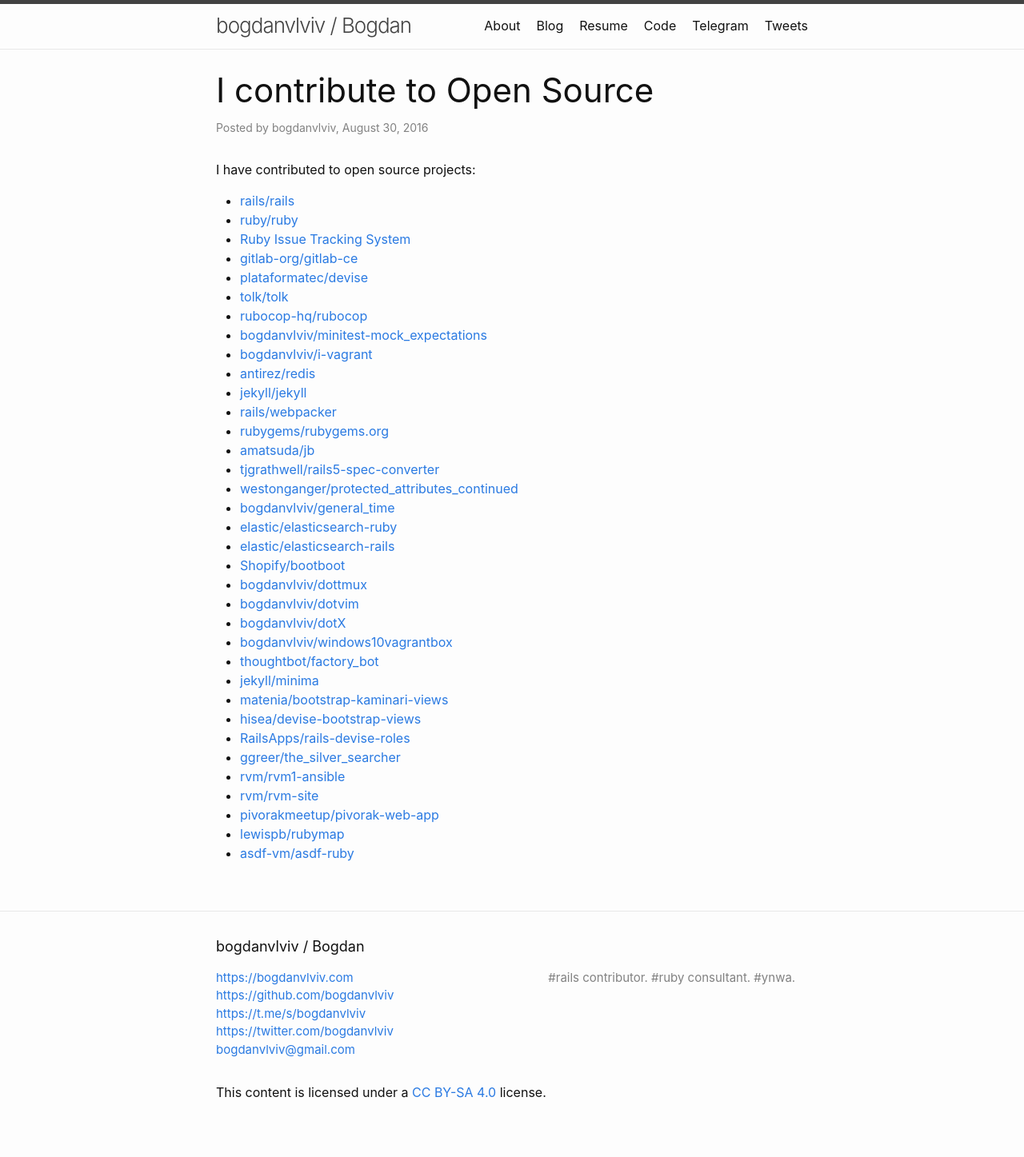
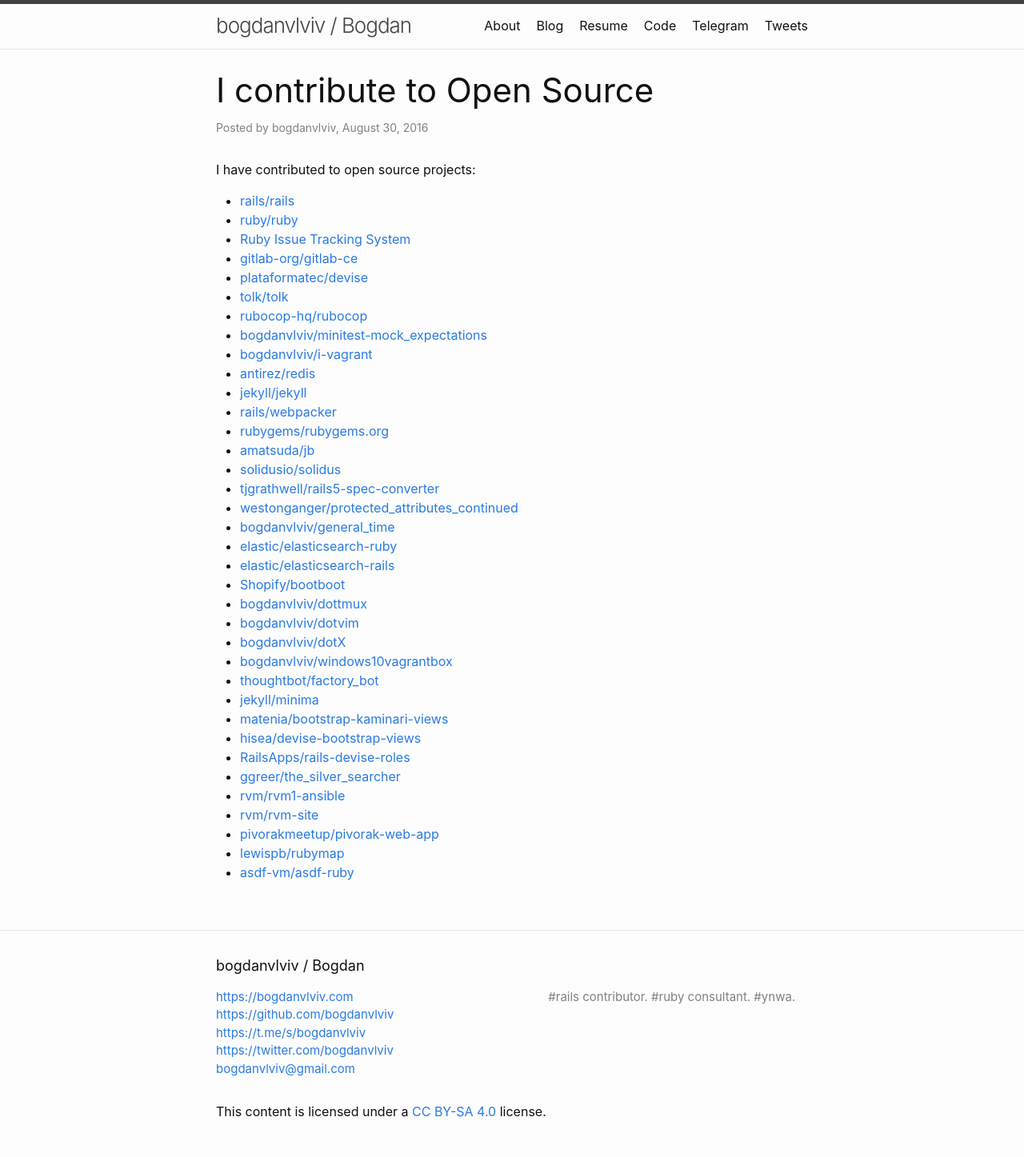
Before and after one commit to crowdpro3/bogdanvlviv.github.io, a Jekyll site: the page built from _posts/work/2016-08-30-i-contribute-to-open-source.markdown, in a window 1280 px wide. Shown: the whole page at 80% size. Built offline with Jekyll 4.4.1, drawn with Linux system fonts in a browser that asks for light colours; comment, search, counter and statistics services are not loaded; before the commit the page ends 1423 px from its top, so only the background shows below that.

Commit message:
Add solidusio/solidus to projects

```diff
--- a/_data/projects.yml
+++ b/_data/projects.yml
@@ -39,6 +39,9 @@
 
 - title: "amatsuda/jb"
   link: "https://github.com/amatsuda/jb/pulls?utf8=%E2%9C%93&q=author%3Abogdanvlviv"
+
+- title: "solidusio/solidus"
+  link: "https://github.com/solidusio/solidus/pulls?utf8=%E2%9C%93&q=author%3Abogdanvlviv"
 
 - title: "tjgrathwell/rails5-spec-converter"
   link: "https://github.com/tjgrathwell/rails5-spec-converter/pulls?utf8=%E2%9C%93&q=author%3Abogdanvlviv"
```
